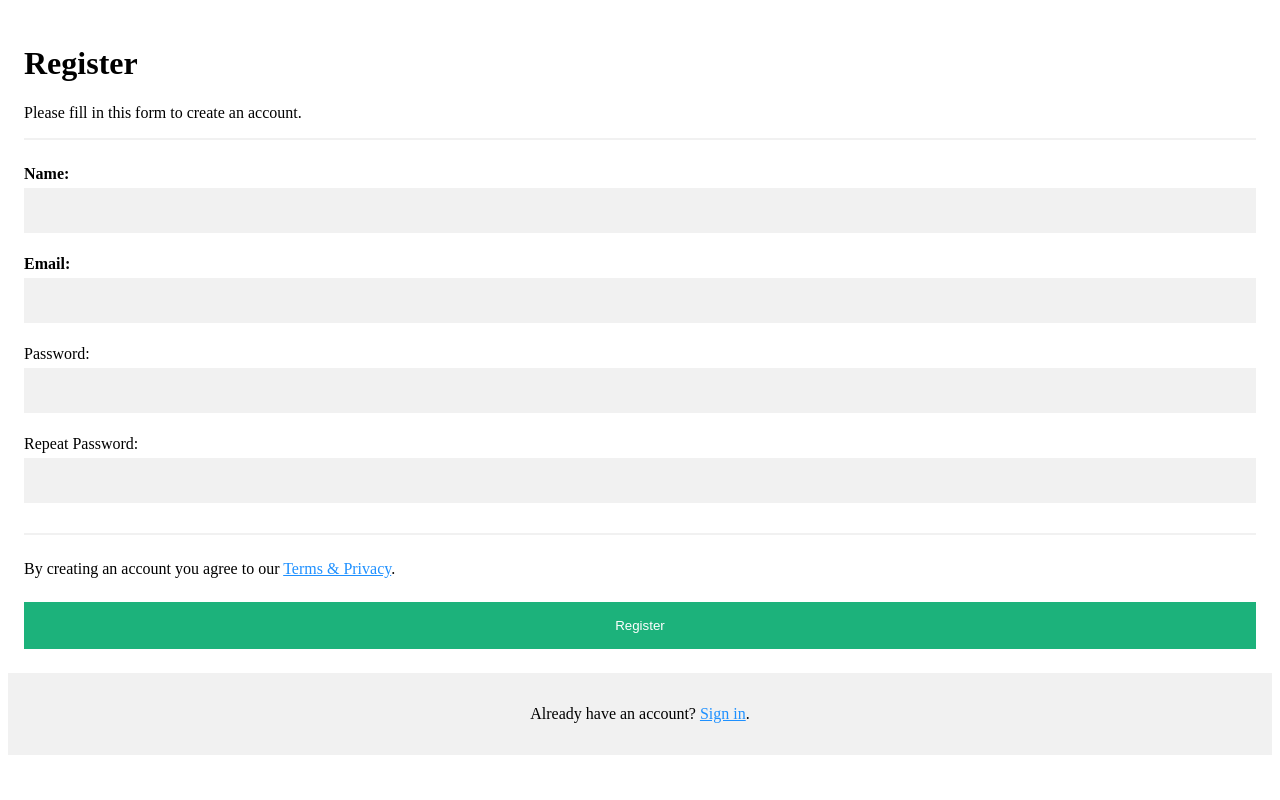
After one commit to Tsyrzhima/online-shop, a PHP site: page /registration_form.php in a window 1280 px wide. The commit adds this page. Run offline with PHP 8.4, Linux system fonts and the light colour scheme.

Commit message:
создает файлы registration_form.php, handle_registration_form.php(функции валидации, экранирование, хэширование пароля. В docker-compose.yml пробрасывает порты в db. Изменяет файл index.php

```diff
--- a/docker-compose.yml
+++ b/docker-compose.yml
@@ -22,3 +22,5 @@ services:
         POSTGRES_DB: ${POSTGRES_DB}
         POSTGRES_USER: ${POSTGRES_USER}
         POSTGRES_PASSWORD: ${POSTGRES_PASSWORD}
+      ports:
+       - 54324:5432
--- /dev/null
+++ b/src/public/registration_form.php
@@ -0,0 +1,108 @@
+<form action="handle_registration_form.php" method="POST">
+    <div class="container">
+        <h1>Register</h1>
+        <p>Please fill in this form to create an account.</p>
+        <hr>
+
+        <label for="name"><b>Name:</b></label>
+        <?php if(isset($errors['name'])):?>
+        <label style="color: red"> <?php echo $errors['name'];?></label>
+        <?php endif;?>
+        <input type="text" id="name" name="name" required
+            <?php if(isset($name)):?>
+               value=<?php echo $name;?>
+               <?php endif;?>>
+
+        <label for="email"><b>Email:</b></label>
+        <?php if(isset($errors['email'])):?>
+        <label style="color: red"> <?php echo $errors['email'];?></label>
+        <?php endif;?>
+        <input type="text" id="email" name="email" required
+            <?php if(isset($email)):?>
+               value=<?php echo $email;?>
+               <?php endif;?>>
+
+        <label for="password">Password:</label>
+        <?php if(isset($errors['password'])):?>
+        <label style="color: red"><?php echo $errors['password'];?></label>
+        <?php endif;?>
+        <input type="password" id="password" name="password" required
+            <?php if(isset($password)):?>
+               value=<?php echo $password;?>
+               <?php endif;?>>
+
+        <label for="repassword">Repeat Password:</label>
+        <?php if(isset($errors['repassword'])):?>
+        <label style="color: red"><?php echo $errors['repassword'];?></label>
+        <?php endif;?>
+        <input type="password" id="repassword" name="repassword" required
+            <?php if(isset($repassword)):?>
+               value=<?php echo $repassword;?>
+               <?php endif;?>>
+               <hr>
+
+        <p>By creating an account you agree to our <a href="#">Terms & Privacy</a>.</p>
+        <button type="submit" class="registerbtn">Register</button>
+    </div>
+
+    <div class="container signin">
+        <p>Already have an account? <a href="#">Sign in</a>.</p>
+    </div>
+</form>
+
+<style>
+    * {box-sizing: border-box}
+
+    /* Add padding to containers */
+    .container {
+        padding: 16px;
+    }
+
+    /* Full-width input fields */
+    input[type=text], input[type=password] {
+        width: 100%;
+        padding: 15px;
+        margin: 5px 0 22px 0;
+        display: inline-block;
+        border: none;
+        background: #f1f1f1;
+    }
+
+    input[type=text]:focus, input[type=password]:focus {
+        background-color: #ddd;
+        outline: none;
+    }
+
+    /* Overwrite default styles of hr */
+    hr {
+        border: 1px solid #f1f1f1;
+        margin-bottom: 25px;
+    }
+
+    /* Set a style for the submit/register button */
+    .registerbtn {
+        background-color: #04AA6D;
+        color: white;
+        padding: 16px 20px;
+        margin: 8px 0;
+        border: none;
+        cursor: pointer;
+        width: 100%;
+        opacity: 0.9;
+    }
+
+    .registerbtn:hover {
+        opacity:1;
+    }
+
+    /* Add a blue text color to links */
+    a {
+        color: dodgerblue;
+    }
+
+    /* Set a grey background color and center the text of the "sign in" section */
+    .signin {
+        background-color: #f1f1f1;
+        text-align: center;
+    }
+</style>
```
Also changed, not shown: src/public/handle_registration_form.php (added, +113 -0 lines), src/public/index.php (+7 -1 lines).
